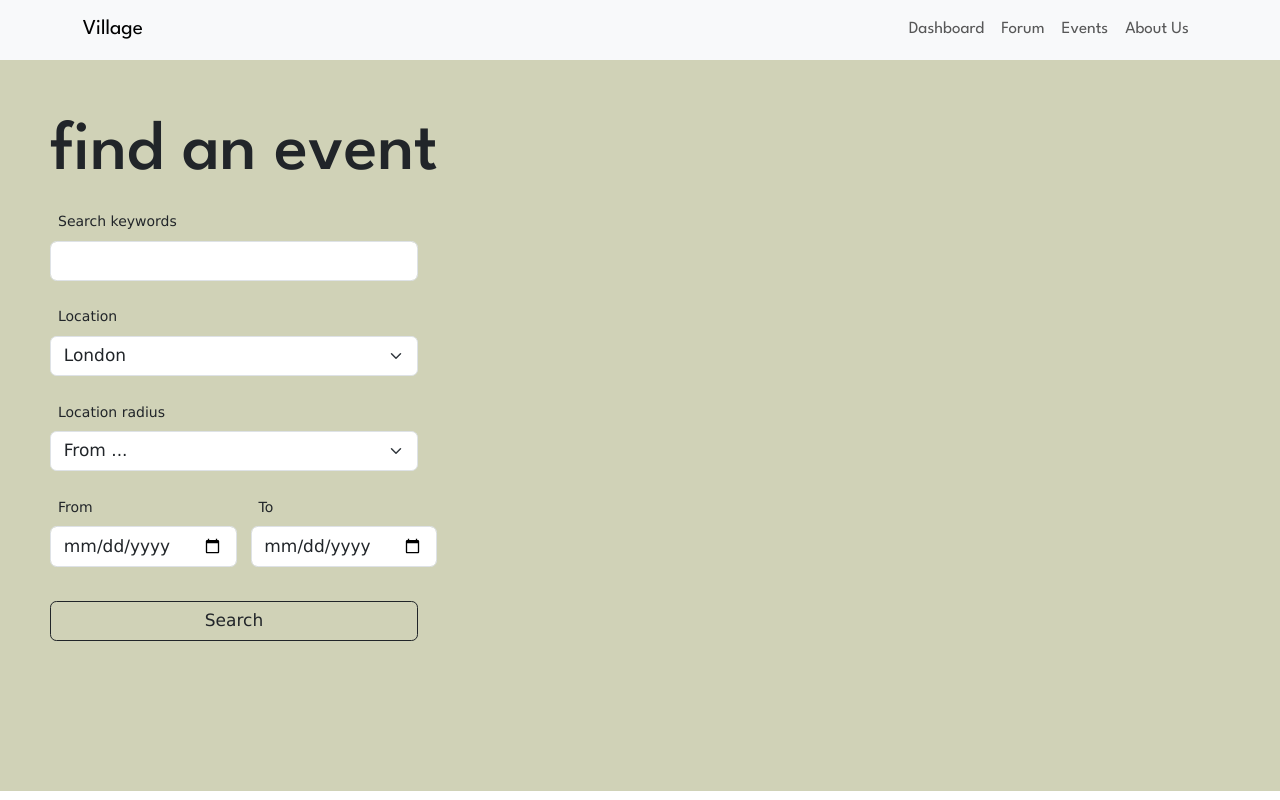
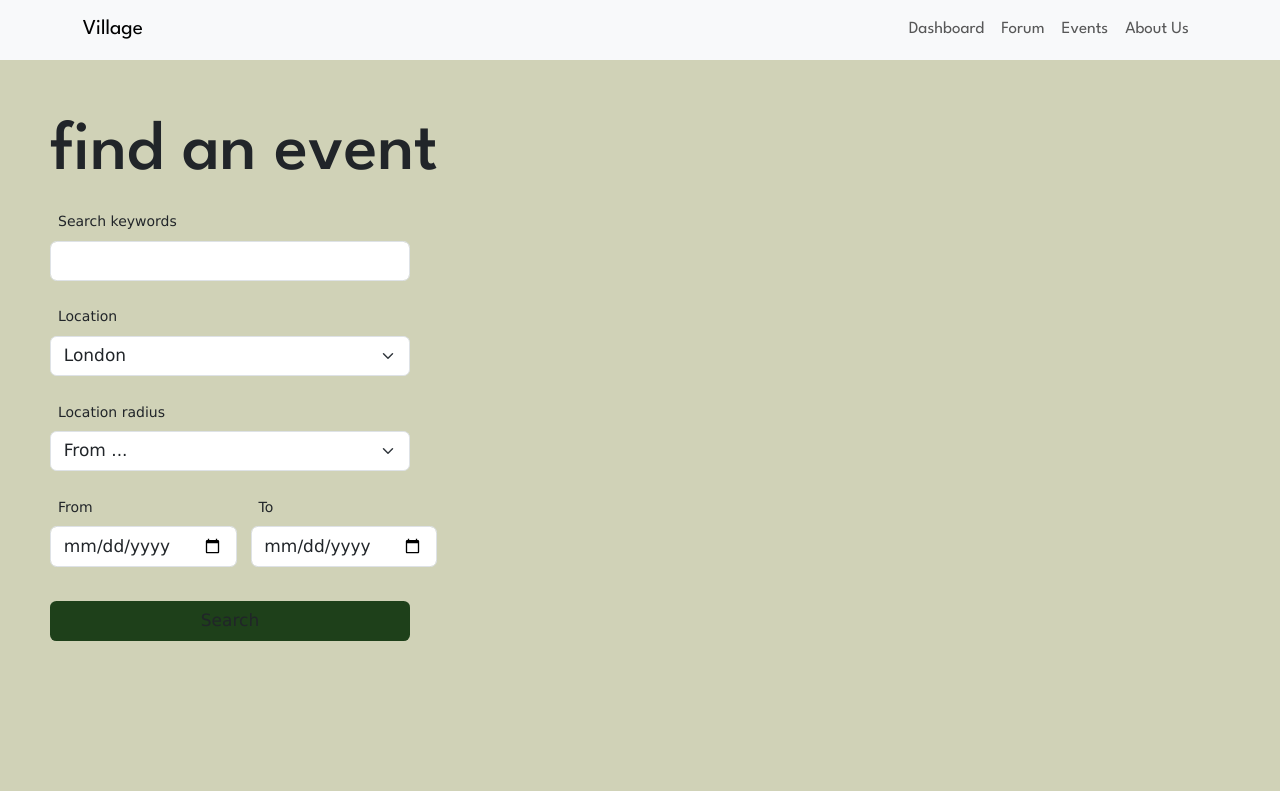
Before and after one commit to cactusballs/FullstackFour, a React (Vite) app in the folder client/: page /events in a window 1280 px wide. Built offline with nearby package versions, Linux system fonts and the light colour scheme; no server answers.

Commit message:
Comment out code causing error and add new params

```diff
--- a/client/src/App.jsx
+++ b/client/src/App.jsx
@@ -14,7 +14,7 @@ import Body from "./components/body/Body.jsx";
 import Registration from "./components/registration/Registration.jsx";
 import LocalEvents from "./components/dashboard/LocalEvents.jsx";
 import MeetTheTeam from "./components/meet-the-team/MeetTheTeam.jsx";
-import { ParallaxProvider } from "react-scroll-parallax";
+// import { ParallaxProvider } from "react-scroll-parallax";
 //import TopicsDropdown from "./components/forum/DropdownMenu/Dropdown/TopicsDropdown";
 import Events from "./components/events/Events.jsx";
 import Dashboard from "./components/dashboard/Dashboard.jsx";
@@ -31,7 +31,7 @@ function App() {
           <Route path="/footer" element={<FooterPage />} />
           <Route path="/signup" element={<Registration />} />
           <Route path="/events" element={<Events />} />
-          <Route
+          {/* <Route
             path="/meet-the-team"
             element={
               <>
@@ -41,7 +41,7 @@ function App() {
                 <Footer />
               </>
             }
-          />
+          /> */}
           {/* Add more routes here if needed */}
         </Routes>
       </div>
--- a/client/src/components/dashboard/Modal.jsx
+++ b/client/src/components/dashboard/Modal.jsx
@@ -4,8 +4,8 @@ import Form from "react-bootstrap/Form";
 import Modal from "react-bootstrap/Modal";
 import { LuInfo } from "react-icons/lu";
 import InfoTooltip from "./Tooltip.jsx";
-import OverlayTrigger from "react-bootstrap/OverlayTrigger";
-import Tooltip from "react-bootstrap/Tooltip";
+// import OverlayTrigger from "react-bootstrap/OverlayTrigger";
+// import Tooltip from "react-bootstrap/Tooltip";
 import "./Modal.css";
 
 function MessageModal() {
--- a/client/src/components/events/EventCard.jsx
+++ b/client/src/components/events/EventCard.jsx
@@ -7,11 +7,8 @@ import ListGroup from "react-bootstrap/ListGroup";
 import "./EventCard.css";
 import dayjs from "dayjs";
 
-// look into react-router-dom
-
 function EventCard() {
   const [events, setEvents] = useState([]);
-  const [uniqueEvents, setUniqueEvents] = useState([]);
 
   useEffect(() => {
     // fetch data from the /events endpoint made on backend
--- a/client/src/components/events/EventsForm.css
+++ b/client/src/components/events/EventsForm.css
@@ -1,7 +1,7 @@
 .events-form {
   text-align: left;
   font-family: "Verdana";
-  max-width: 368px;
+  max-width: 360px;
 }
 
 #event-dates {
@@ -9,3 +9,7 @@
   width: 200px;
   gap: 14px;
 }
+
+#submit-event-form {
+  background-color: #1e401a;
+}
--- a/client/src/components/events/EventsForm.jsx
+++ b/client/src/components/events/EventsForm.jsx
@@ -25,7 +25,6 @@ function EventsForm() {
         <Form.Label>Search keywords</Form.Label>
         <Form.Control
           type="text"
-          placeholder=""
           value={keywordsQuery}
           onChange={(e) => {
             setKeywordsQuery(e.target.value);
@@ -70,7 +69,12 @@ function EventsForm() {
         </Form.Group>
       </Form.Group>
 
-      <Button variant="outline-dark" type="submit" onClick={handleSearch}>
+      <Button
+        variant="ghost"
+        id="submit-event-form"
+        type="submit"
+        onClick={handleSearch}
+      >
         Search
       </Button>
     </Form>
```
Also changed, not shown: 1 other file (tests, documents, lock files or other folders).
